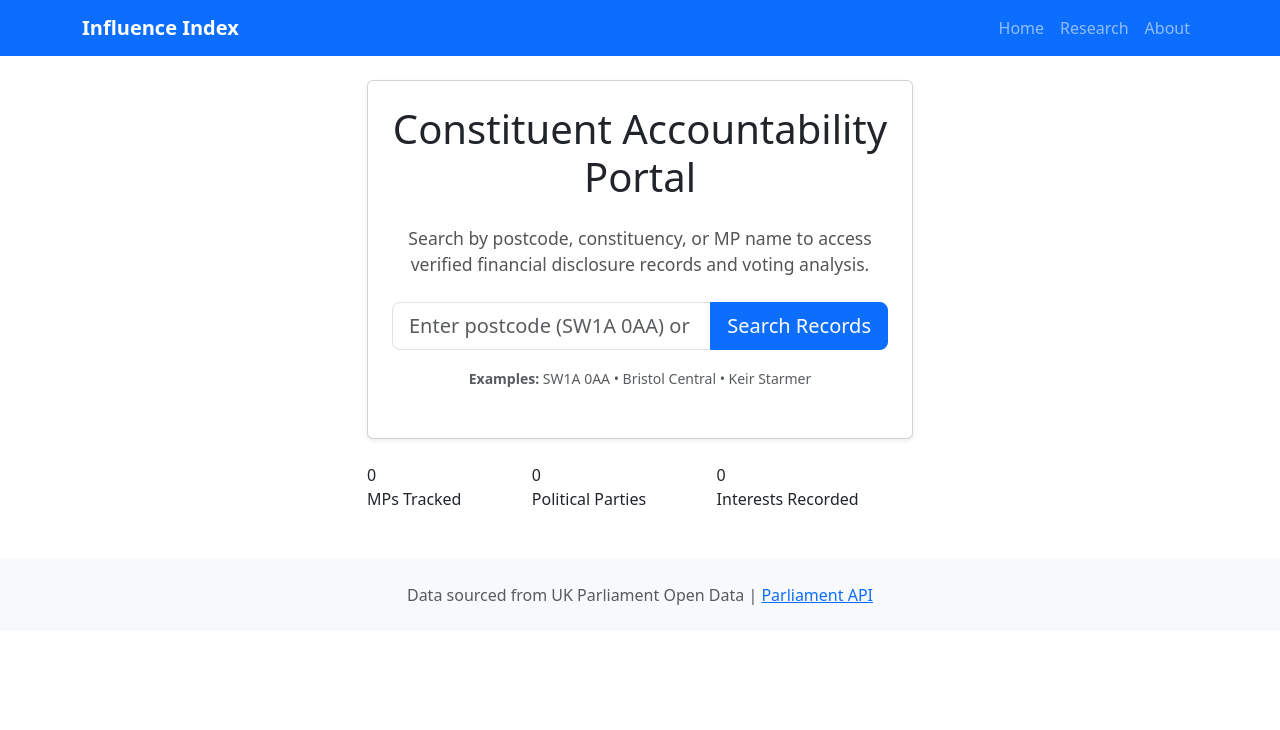
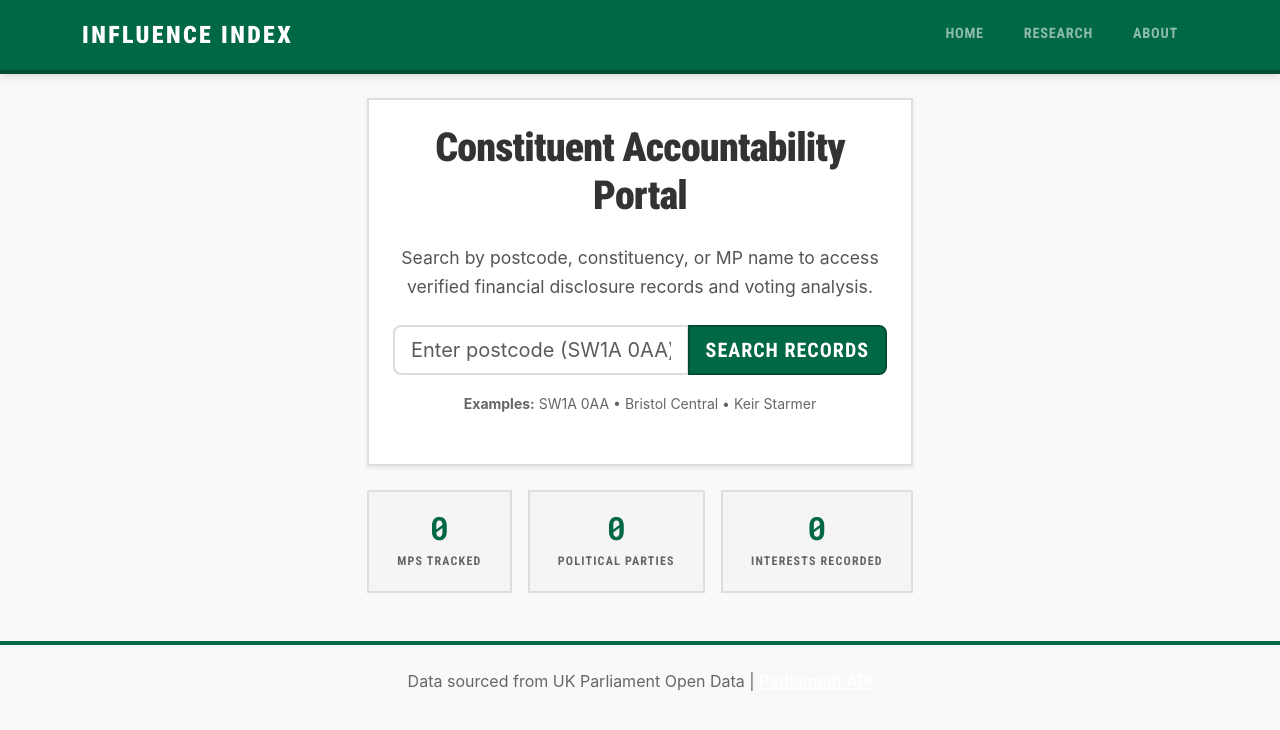
Before and after one commit to z-goat/CS50, a Django app: page / in a window 1280 px wide. Shown: the top 730 px of the page. Run offline with Django 4.2, Linux system fonts and the light colour scheme; data that the repository does not hold is empty.

Commit message:
better styles

```diff
--- a/CS50w/capstone/parliament/static/css/styles.css
+++ b/CS50w/capstone/parliament/static/css/styles.css
@@ -27,9 +27,9 @@
     --green-party: #6ab023;
 
     /* Typography */
-    --font-heading: 'Arial Narrow', 'Arial', sans-serif;
+    --font-heading: 'Roboto Condensed', 'Arial Narrow', 'Arial', sans-serif;
     --font-body: -apple-system, BlinkMacSystemFont, 'Segoe UI', 'Roboto', sans-serif;
-    --font-mono: 'Roboto Mono', 'Courier New', monospace;
+    --font-mono: 'Roboto Mono', 'SF Mono', 'Consolas', 'Courier New', monospace;
 }
 
 /* === GLOBAL RESETS === */
--- a/CS50w/capstone/parliament/templates/parliament/layout.html
+++ b/CS50w/capstone/parliament/templates/parliament/layout.html
@@ -5,8 +5,13 @@
     <meta charset="UTF-8">
     <meta name="viewport" content="width=device-width, initial-scale=1.0, minimum-scale=1.0">
     <title>{% block title %}Influence Index - UK Parliamentary Integrity{% endblock %}</title>
+    <!-- Fonts -->
+    <link rel="preconnect" href="https://fonts.googleapis.com">
+    <link rel="preconnect" href="https://fonts.gstatic.com" crossorigin>
+    <link href="https://fonts.googleapis.com/css2?family=Roboto+Mono:wght@400;600;700&family=Roboto+Condensed:wght@700;900&display=swap" rel="stylesheet">
+    <!-- Bootstrap & Custom CSS -->
     <link href="https://cdn.jsdelivr.net/npm/bootstrap@5.3.0/dist/css/bootstrap.min.css" rel="stylesheet">
-    <link rel="stylesheet" href="{% static 'css/style.css' %}">
+    <link rel="stylesheet" href="{% static 'css/styles.css' %}">
     {% block extra_css %}{% endblock %}
 </head>
 <body>
```
